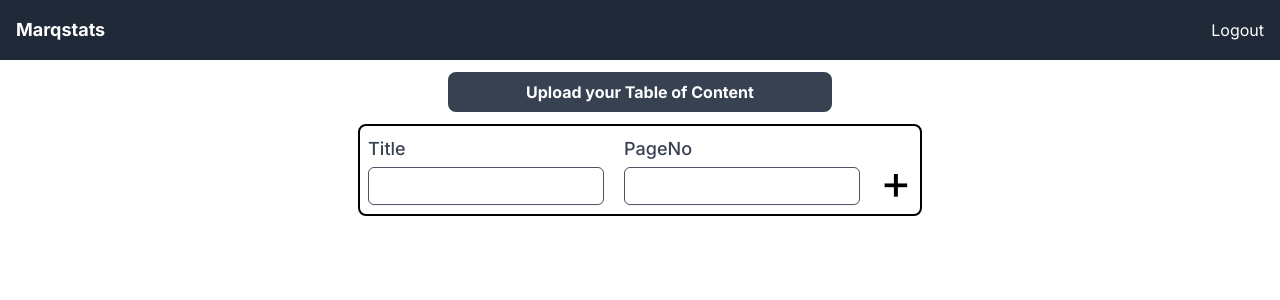
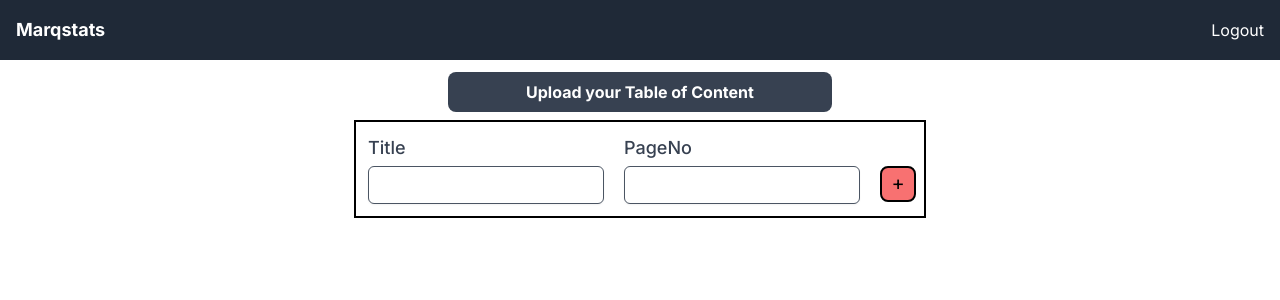
Before and after one commit to SidhartGautam25/marqAdminFrontend, a Next.js app: page /uploding in a window 1280 px wide. Shown: the top 300 px of the page. Built offline with nearby package versions, Linux system fonts and the light colour scheme.

Commit message:
upload update

```diff
--- a/app/comp/upload/Upload.tsx
+++ b/app/comp/upload/Upload.tsx
@@ -7,7 +7,8 @@ export default function Upload() {
   const [pageNo, setPageNo] = useState("");
 
   return (
-    <div className="m-1 p-2 rounded-lg flex items-center gap-5 border-2 border-black">
+    <div className="border-2 border-black flex">
+      <div className="m-1 p-2 rounded-lg flex items-center gap-5 ">
         <div>
           <label htmlFor="title" className="text-lg font-medium text-gray-700">
             Title
@@ -34,7 +35,10 @@ export default function Upload() {
             onChange={(e) => setPageNo(e.target.value)}
           />
         </div>
-      <div className="text-5xl mt-6">+</div>
+      </div>
+      <div className="text-[20px] mt-11 m-2 border-2 text-center border-black bg-red-400 rounded-lg h-9 w-9">
+        +
+      </div>
     </div>
   );
 }
```
Lines whose indentation alone changed are shown as unchanged.
